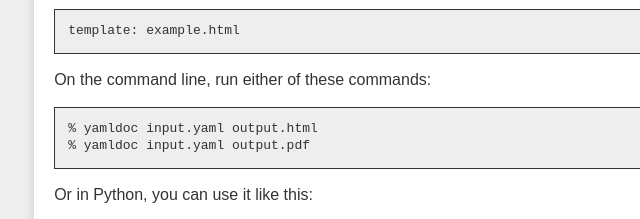
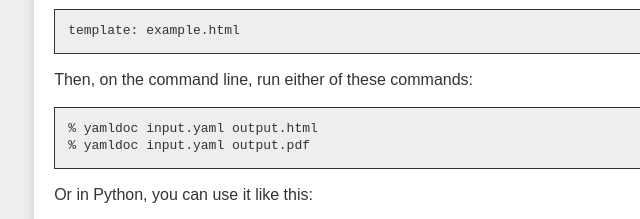
Before and after one commit to mizuki-hikaru/yamldoc, a plain HTML site: page docs/index.html in a window 1280 px wide. Shown: the part 535-754 px from the top of the page, 209-849 px from the left. Drawn offline with Linux system fonts and the light colour scheme.

Commit message:
add minor copy change to README

```diff
--- a/docs/index.html
+++ b/docs/index.html
@@ -58,7 +58,7 @@ populating the variables in the  Jinja2 template with data from your YAML file.<
 with the name of your template.</p>
 <pre><code>template: example.html
 </code></pre>
-<p>On the command line, run either of these commands:</p>
+<p>Then, on the command line, run either of these commands:</p>
 <pre><code>% yamldoc input.yaml output.html
 % yamldoc input.yaml output.pdf
 </code></pre>
```
Also changed, not shown: 2 other files.
